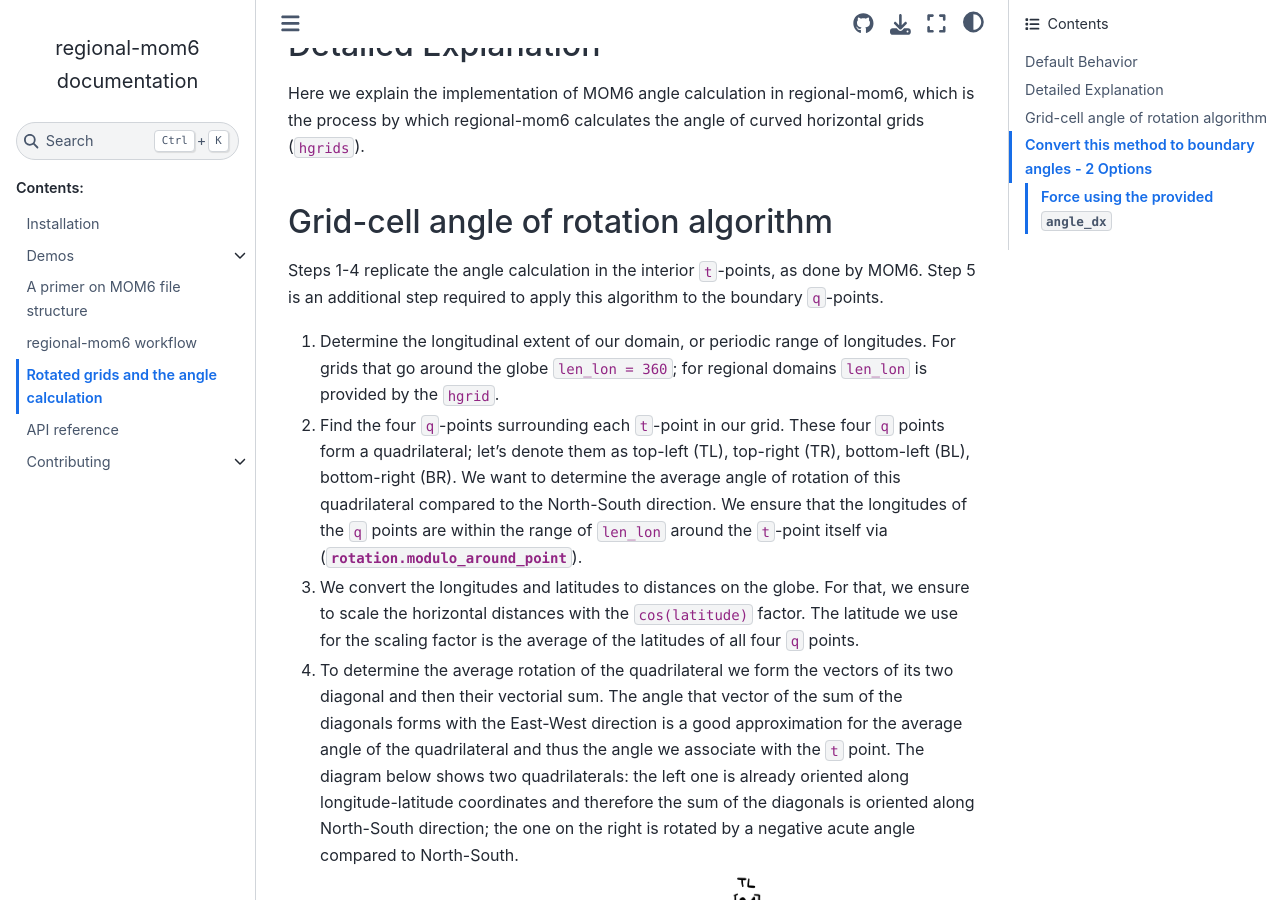
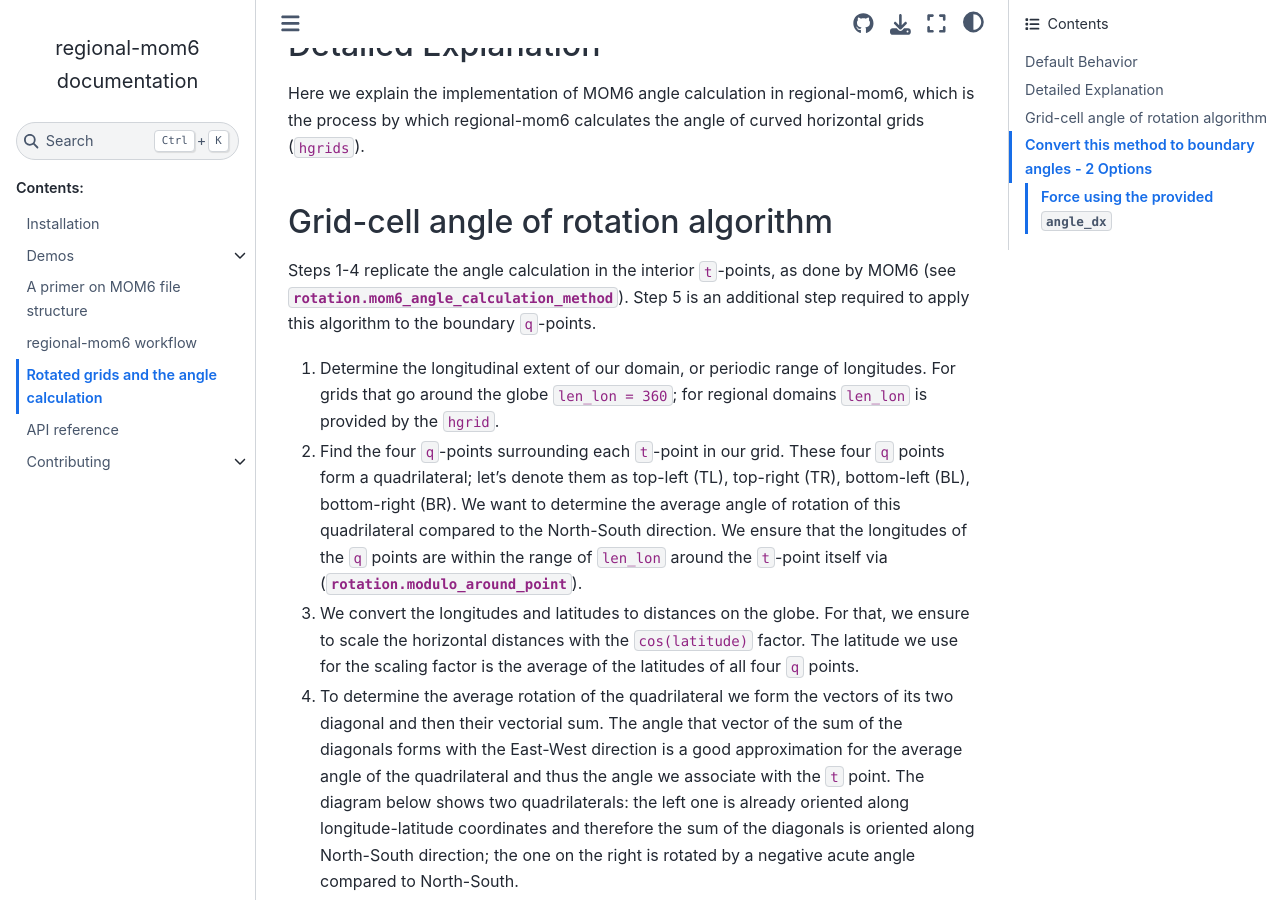
Before and after one commit to COSIMA/regional-mom6, a Sphinx documentation site: the page built from docs/angle_calculation.md, in a window 1280 px wide and 900 px high, scrolled down 649 px. Built offline with Sphinx 7.4.7 and the Sphinx Book theme 1.1.4, drawn with Linux system fonts in a browser that asks for light colours; pages that are not in the unit, such as notebooks, are missing from menus.

Commit message:
refer to method docstring

```diff
--- a/docs/angle_calculation.md
+++ b/docs/angle_calculation.md
@@ -14,7 +14,7 @@
 Here we explain the implementation of MOM6 angle calculation in regional-mom6, which is the process by which regional-mom6 calculates the angle of curved horizontal grids (``hgrids``).
 
 ## Grid-cell angle of rotation algorithm
-Steps 1-4 replicate the angle calculation in the interior ``t``-points, as done by MOM6. Step 5 is an additional step required to apply this algorithm to the boundary ``q``-points.
+Steps 1-4 replicate the angle calculation in the interior ``t``-points, as done by MOM6 (see {meth}`rotation.mom6_angle_calculation_method <regional_mom6.rotation.mom6_angle_calculation_method>`). Step 5 is an additional step required to apply this algorithm to the boundary ``q``-points.
 
 1. Determine the longitudinal extent of our domain, or periodic range of longitudes. For grids that go around the globe ``len_lon = 360``; for regional domains ``len_lon`` is provided by the ``hgrid``.
 2. Find the four ``q``-points surrounding each ``t``-point in our grid. These four ``q`` points form a quadrilateral; let's denote them as top-left (TL), top-right (TR), bottom-left (BL), bottom-right (BR). We want to determine the average angle of rotation of this quadrilateral compared to the North-South direction. We ensure that the longitudes of the ``q`` points are within the range of ``len_lon`` around the ``t``-point itself via ({meth}`rotation.modulo_around_point <regional_mom6.rotation.modulo_around_point>`).
```
